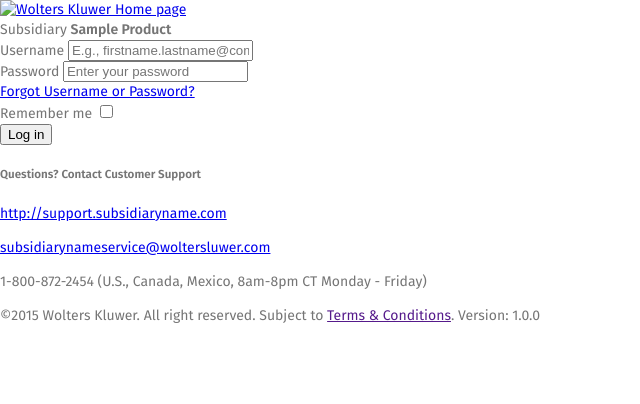
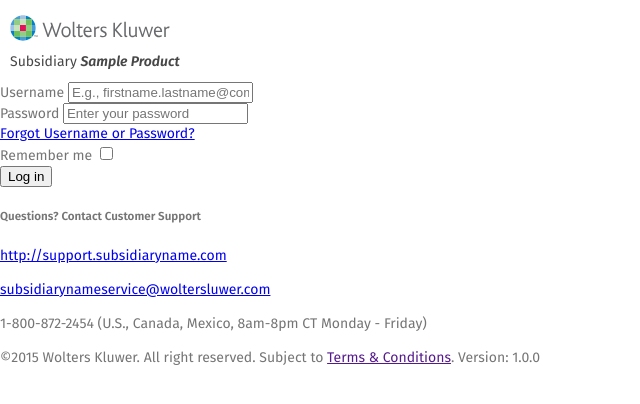
Before and after one commit to jakataja/wk-test-task, a website: page app/index.html in a window 1280 px wide. Shown: the whole page, without its empty margins (0-640 px from the left). Drawn offline with nearby package versions, Linux system fonts and the light colour scheme; files that its build step writes are made by us from their sources.

Commit message:
style for header

```diff
--- a/app/index.html
+++ b/app/index.html
@@ -13,13 +13,13 @@
 
   </head>
   <body>
-    <header>
-      <div role="banner">
+    <header class="page-header">
+      <div class="logo-container" role="banner">
         <a href="index.html" title="Wolters Kluwer Home Page">
-          <img src="assets/img/Wolters_Kluwer_Logo.svg" alt="Wolters Kluwer Home page" />
+          <img class="logo" src="assets/img/Wolters_Kluwer_Logo.svg" alt="Wolters Kluwer Home page" />
         </a>
       </div>
-      <div>Subsidiary <strong>Sample Product</strong></div>
+      <div class="subsidiary-container">Subsidiary <strong><i>Sample Product</i></strong></div>
     </header>
     <main>
       <div>
--- a/package.json
+++ b/package.json
@@ -1,7 +1,7 @@
 {
   "name": "wk-test-task",
   "author": "Katarzyna Bąk",
-  "version": "0.0.0",
+  "version": "1.0.0",
   "scripts": {
     "start": "gulp default"
   },
```
Also changed, not shown: app/assets/img/Wolters_Kluwer_Logo.svg (added).
